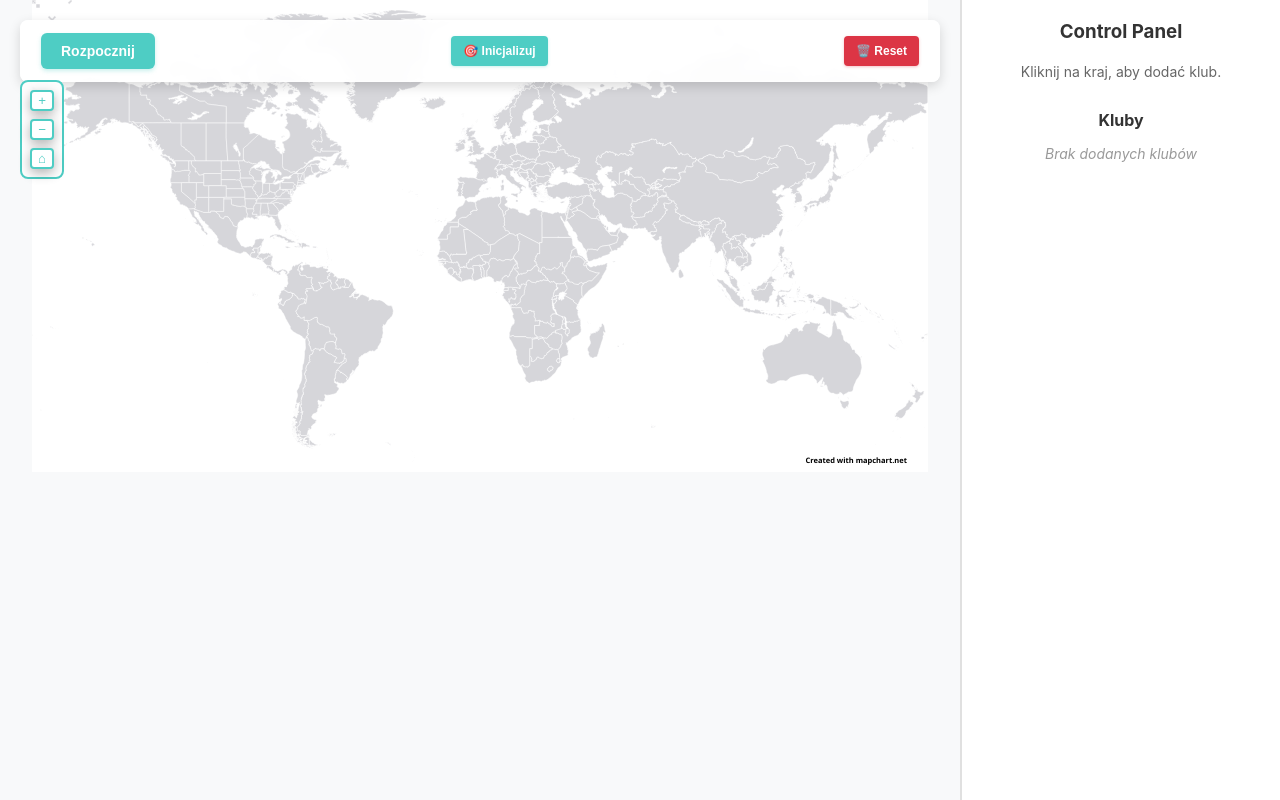
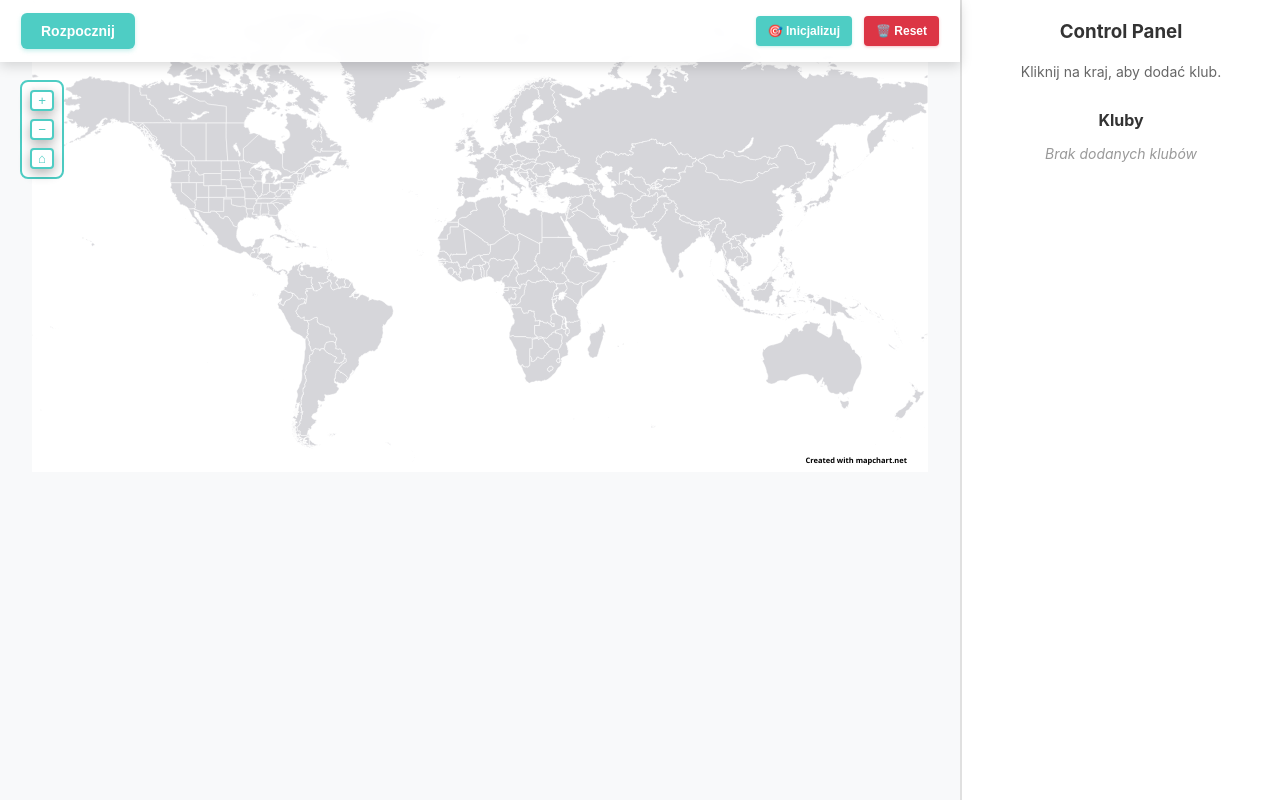
Before and after one commit to kazagkazag/imperialism, a React (Create React App) app: page / in a window 1280 px wide. Built offline with nearby package versions, Linux system fonts and the light colour scheme.

Commit message:
Minor CSS fixes for the main menu

```diff
--- a/src/components/SVGWorldMap.css
+++ b/src/components/SVGWorldMap.css
@@ -127,13 +127,12 @@
 /* Main Menu Bar */
 .main-menu-bar {
   position: absolute;
-  top: 20px;
-  left: 20px;
-  right: 20px;
+  top: 0;
+  left: 0;
+  right: 0;
   z-index: 1000;
   background-color: var(--bg-white-95);
   padding: 12px 20px;
-  border-radius: var(--border-radius-lg);
   box-shadow: 0 4px 12px var(--shadow-medium);
   backdrop-filter: blur(5px);
   border: 1px solid var(--bg-white-border);
@@ -214,6 +213,7 @@
   font-weight: 600;
   transition: var(--transition-fast);
   box-shadow: 0 1px 3px var(--shadow-teal-light);
+  margin: 0 12px 0 auto;
 }
 
 .initialize-button:hover {
```
